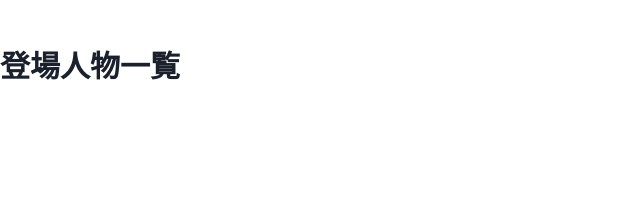
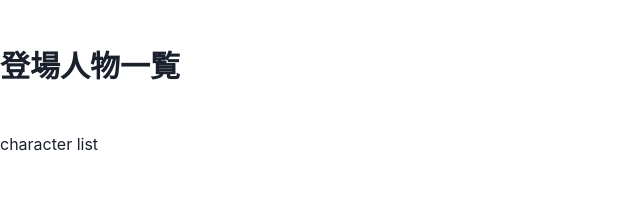
Before and after one commit to ita-jp/react-study, a React (Create React App) app in the folder character-list/: page / in a window 1280 px wide. Shown: the top 222 px of the page, without its empty margins (0-640 px from the left). Built offline with nearby package versions, Linux system fonts and the light colour scheme.

Commit message:
Create CharacterList component.

```diff
--- a/character-list/src/App.tsx
+++ b/character-list/src/App.tsx
@@ -1,5 +1,5 @@
 import React, { FC } from 'react';
-import logo from './logo.svg';
+import CharacterList from './components/CharacterList';
 import './App.css';
 import { Heading } from '@chakra-ui/react';
 
@@ -9,6 +9,7 @@ const App: FC = () => {
     <Heading size="lg" as="h1" my={12}>
       登場人物一覧
     </Heading>
+    <CharacterList></CharacterList>
   </div>
   )
 }
--- /dev/null
+++ b/character-list/src/components/CharacterList.tsx
@@ -0,0 +1,7 @@
+import React, { FC } from 'react';
+
+const CharacterList: FC = () => {
+    return <div>character list</div>
+}
+
+export default CharacterList;
```
